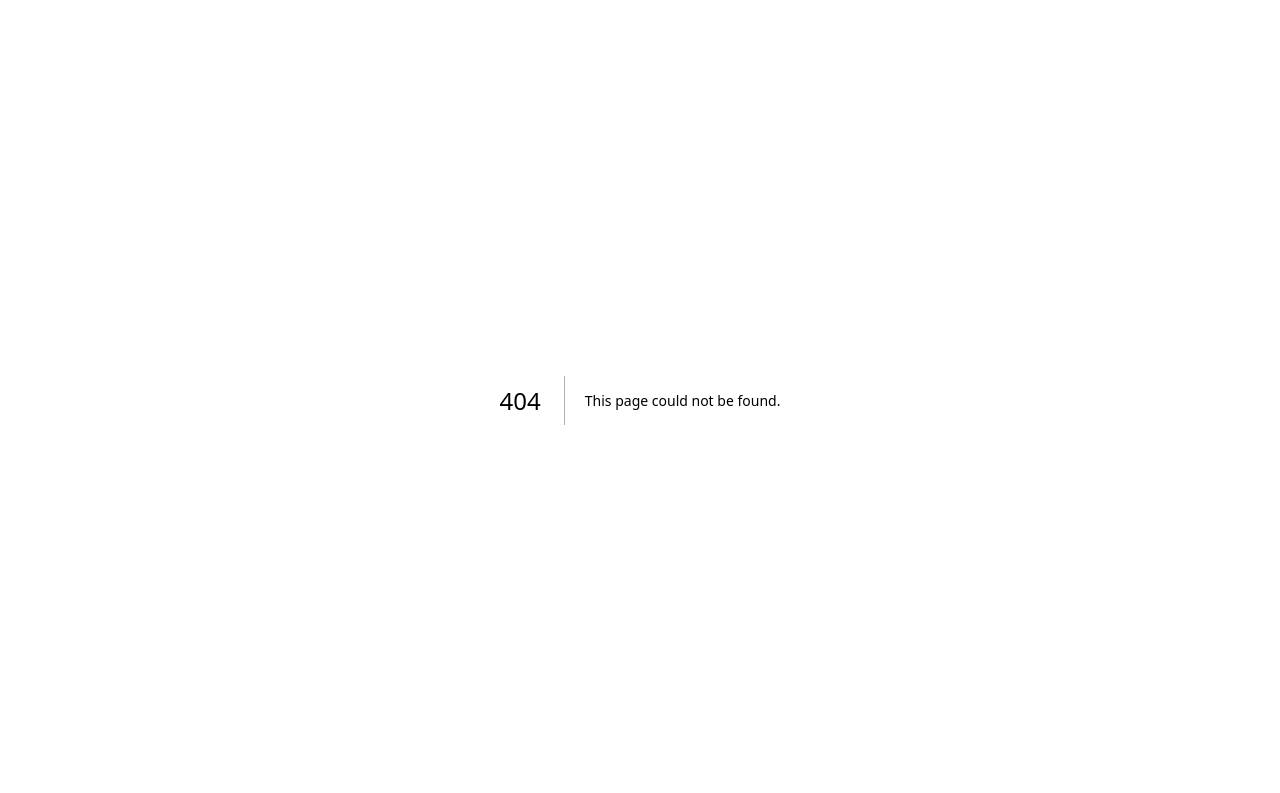
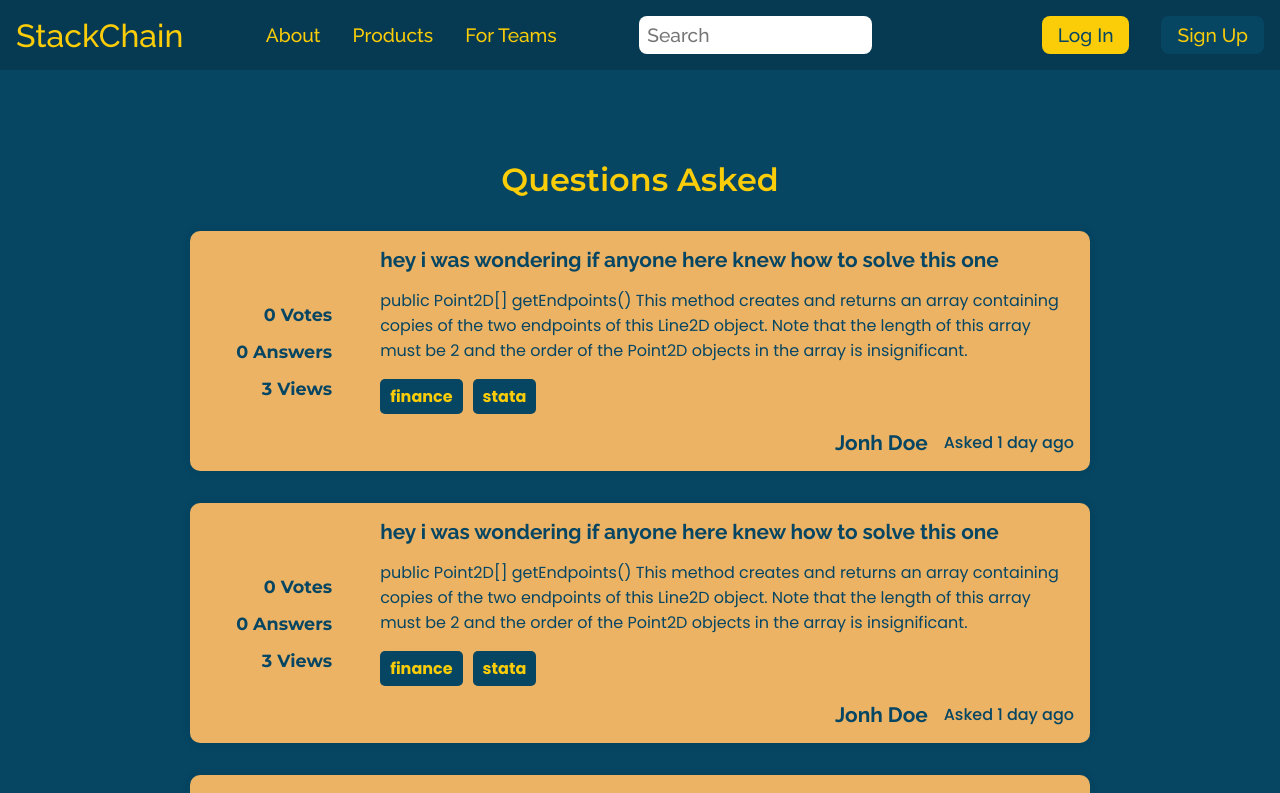
Before and after one commit to jaison080/stackchain, a Next.js app: page /questions in a window 1280 px wide. Before the commit this address had no page. Shown: the top 793 px of the page. Built offline with nearby package versions, Linux system fonts and the light colour scheme.

Commit message:
Questions Asked Page Completed

```diff
--- a/src/components/Landing/About/About.module.css
+++ b/src/components/Landing/About/About.module.css
@@ -67,10 +67,6 @@
     padding-bottom: 2rem;
     padding-right: 2rem;
   }
-  .about__left {
-
-
-  }
   .about__left__title {
     font-size: 2rem;
   }
--- a/src/components/Landing/MoreDetails/MoreDetails.js
+++ b/src/components/Landing/MoreDetails/MoreDetails.js
@@ -10,7 +10,6 @@ function MoreDetails() {
         <div className={styles.more_details__left__title} data-aos="fade-up">
           Revolutionizing Knowledge-Sharing with StackChain
         </div>
-        <div className={styles.main__content}>
           <div className={styles.more_details__right} data-aos="fade-left">
             <div className={styles.more_details__right__image}>
               <Image src={details} alt="logo" />
@@ -36,7 +35,6 @@ function MoreDetails() {
             </div>
           </div>
         </div>
-      </div>
     </>
   );
 }
--- a/src/components/Landing/MoreDetails/MoreDetails.module.css
+++ b/src/components/Landing/MoreDetails/MoreDetails.module.css
@@ -3,20 +3,8 @@
   flex-direction: column;
   justify-content: center;
   align-items: center;
-  width: 100%;
-  gap: 2rem;
-  height: 100%;
+  gap: 1rem;
   padding: 12rem;
-}
-.main__content {
-  display: flex;
-  flex-direction: row;
-  flex-wrap: wrap;
-  justify-content: space-evenly;
-  align-items: center;
-  gap: 2rem;
-  width: 100%;
-  height: 100%;
 }
 .more_details__left {
   display: flex;
@@ -24,7 +12,6 @@
   justify-content: center;
   align-items: flex-start;
   gap: 2rem;
-  width: 50%;
 }
 .more_details__left__title {
   font-size: 3rem;
@@ -40,6 +27,7 @@
 }
 .more_details__left__buttons {
   display: flex;
+  width: 100%;
   gap: 1rem;
   justify-content: center;
   align-items: center;
--- a/src/components/Navbar/Navbar.module.css
+++ b/src/components/Navbar/Navbar.module.css
@@ -97,17 +97,20 @@
   font-weight: 500;
   font-family: var(--tertiary-font);
 }
-@media (max-width:1200px) {
-  .navbar
-  {
+.navbar__menu_container {
+  display: none;
+}
+@media (max-width: 1200px) {
+  .navbar {
     padding: 1rem;
   }
- .navbar__links
-  {
+  .navbar__menu_container {
+    display: flex;
+  }
+  .navbar__links {
     display: none;
   }
-.navbar__search
-  {
+  .navbar__search {
     display: none;
   }
 }
--- /dev/null
+++ b/src/components/QuestionCard/QuestionCard.js
@@ -0,0 +1,43 @@
+import React from "react";
+import styles from "./QuestionCard.module.css";
+
+function QuestionCard() {
+  return (
+    <>
+      <div className={styles.question_card}>
+        <div className={styles.question_card__details}>
+          <div className={styles.question_card__details__votes}>0 Votes</div>
+          <div className={styles.question_card__details__answers}>
+            0 Answers
+          </div>
+          <div className={styles.question_card__details__views}>3 Views</div>
+        </div>
+        <div className={styles.question_card__content}>
+          <div className={styles.question_card__content__title}>
+            hey i was wondering if anyone here knew how to solve this one
+          </div>
+          <div className={styles.question_card__content__description}>
+            public Point2D[] getEndpoints() This method creates and returns an
+            array containing copies of the two endpoints of this Line2D object.
+            Note that the length of this array must be 2 and the order of the
+            Point2D objects in the array is insignificant.
+          </div>
+          <div className={styles.question_card__content__tags}>
+            <div className={styles.question_card__content__tag}>finance</div>
+            <div className={styles.question_card__content__tag}>stata</div>
+          </div>
+          <div className={styles.question_card__content__asked}>
+            <div className={styles.question_card__content__asked__name}>
+              Jonh Doe
+            </div>
+            <div className={styles.question_card__content__asked__time}>
+              Asked 1 day ago
+            </div>
+          </div>
+        </div>
+      </div>
+    </>
+  );
+}
+
+export default QuestionCard;
--- /dev/null
+++ b/src/components/QuestionCard/QuestionCard.module.css
@@ -0,0 +1,117 @@
+.question_card {
+  background-color: #ECB365;
+  color: #064663;
+  border-radius: 10px;
+  box-shadow: 0 0 10px 0 rgba(0, 0, 0, 0.1);
+  padding: 1rem;
+  width: 900px;
+  display: flex;
+  flex-direction: row;
+  justify-content: flex-start;
+  gap: 3rem;
+  align-items: center;
+}
+.question_card__details {
+  display: flex;
+  flex-direction: column;
+  justify-content: center;
+  align-items: flex-end;
+  gap: 1rem;
+  width: 350px;
+}
+.question_card__details__votes {
+  font-size: 1.1rem;
+  font-family: var(--primary-font);
+  font-weight: 700;
+}
+.question_card__details__answers {
+  font-size: 1.1rem;
+  font-family: var(--primary-font);
+
+  font-weight: 700;
+}
+.question_card__details__views {
+  font-size: 1.1rem;
+  font-family: var(--primary-font);
+
+  font-weight: 700;
+}
+.question_card__content {
+  display: flex;
+  flex-direction: column;
+  justify-content: center;
+  align-items: flex-start;
+  gap: 1rem;
+}
+.question_card__content__title {
+  font-size: 1.3rem;
+  font-family: var(--tertiary-font);
+  font-weight: 700;
+}
+.question_card__content__description {
+  font-size: 1rem;
+  font-weight: 400;
+  font-family: var(--secondary-font);
+  white-space: pre-wrap;
+}
+.question_card__content__tags {
+  display: flex;
+  flex-wrap: wrap;
+  gap: 10px;
+}
+.question_card__content__tag {
+  background-color: #064663;
+    color: #fbcd08;
+  padding: 5px 10px;
+  cursor: pointer;
+  border-radius: 5px;
+  font-family: var(--secondary-font);
+  font-size: 1rem;
+  font-weight: 700;
+}
+.question_card__content__tag:hover {
+  background-color: #0c78aa;
+}
+.question_card__content__asked {
+  display: flex;
+  flex-direction: row;
+  align-items: center;
+  width: 100%;
+  justify-content: flex-end;
+  gap: 1rem;
+}
+.question_card__content__asked__name {
+  font-size: 1.3rem;
+  font-family: var(--tertiary-font);
+  font-weight: 700;
+}
+.question_card__content__asked__time {
+  font-size: 1rem;
+  font-weight: 500;
+  font-family: var(--secondary-font);
+}
+
+@media (max-width: 900px) {
+  .question_card {
+    flex-direction: column;
+    width: 100%;
+    padding: 1rem;
+    gap: 1rem;
+  }
+  .question_card__details {
+    flex-direction: row;
+    align-items: center;
+    justify-content: flex-start;
+    flex-wrap: wrap;
+    width: 100%;
+  }
+  .question_card__content {
+    align-items: flex-start;
+    width: 100%;
+  }
+  .question_card__content__asked {
+    justify-content: flex-start;
+    align-items: center;
+    flex-wrap: wrap;
+  }
+}
--- /dev/null
+++ b/src/components/Questions/Questions.js
@@ -0,0 +1,18 @@
+import React from "react";
+import QuestionCard from "../QuestionCard/QuestionCard";
+import styles from "./Questions.module.css";
+
+function Questions() {
+  return (
+    <>
+      <div className={styles.questions}>
+        <div className={styles.questions__title}>Questions Asked</div>
+        <QuestionCard />
+        <QuestionCard />
+        <QuestionCard />
+      </div>
+    </>
+  );
+}
+
+export default Questions;
--- /dev/null
+++ b/src/components/Questions/Questions.module.css
@@ -0,0 +1,22 @@
+.questions {
+  display: flex;
+  flex-direction: column;
+  align-items: center;
+  justify-content: center;
+  padding: 10rem;
+  gap: 2rem;
+  width: 100%;
+  height: 100%;
+}
+.questions__title {
+  font-size: 2rem;
+  font-family: var(--primary-font);
+  font-weight: 600;
+  color: #fbcd08;
+}
+@media (max-width: 900px) {
+  .questions {
+    padding: 2rem;
+    padding-top: 8rem;
+  }
+}
--- a/src/components/index.js
+++ b/src/components/index.js
@@ -3,3 +3,4 @@ export { default as Hero } from "./Landing/Hero/Hero";
 export { default as About } from "./Landing/About/About";
 export { default as MoreDetails } from "./Landing/MoreDetails/MoreDetails";
 export { default as Footer } from "./Footer/Footer";
+export { default as Questions } from "./Questions/Questions";
--- a/src/pages/index.js
+++ b/src/pages/index.js
@@ -1,7 +1,7 @@
 import { About, Footer, Hero, MoreDetails, Navbar } from "@/components";
 import React from "react";
 
-function Home() {
+function HomePage() {
   return (
     <>
       <Navbar />
@@ -13,4 +13,4 @@ function Home() {
   );
 }
 
-export default Home;
+export default HomePage;
--- /dev/null
+++ b/src/pages/questions.js
@@ -0,0 +1,15 @@
+import { Footer, Navbar } from "@/components";
+import { Questions } from "@/components";
+import React from "react";
+
+function QuestionPage() {
+  return (
+    <>
+      <Navbar />
+      <Questions />
+      <Footer />
+    </>
+  );
+}
+
+export default QuestionPage;
```
